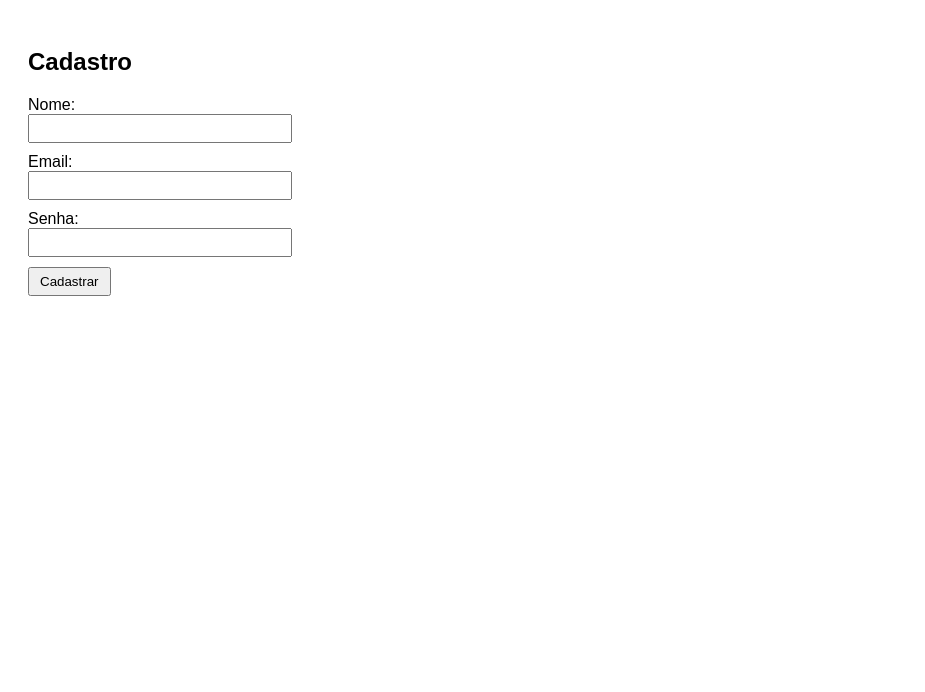
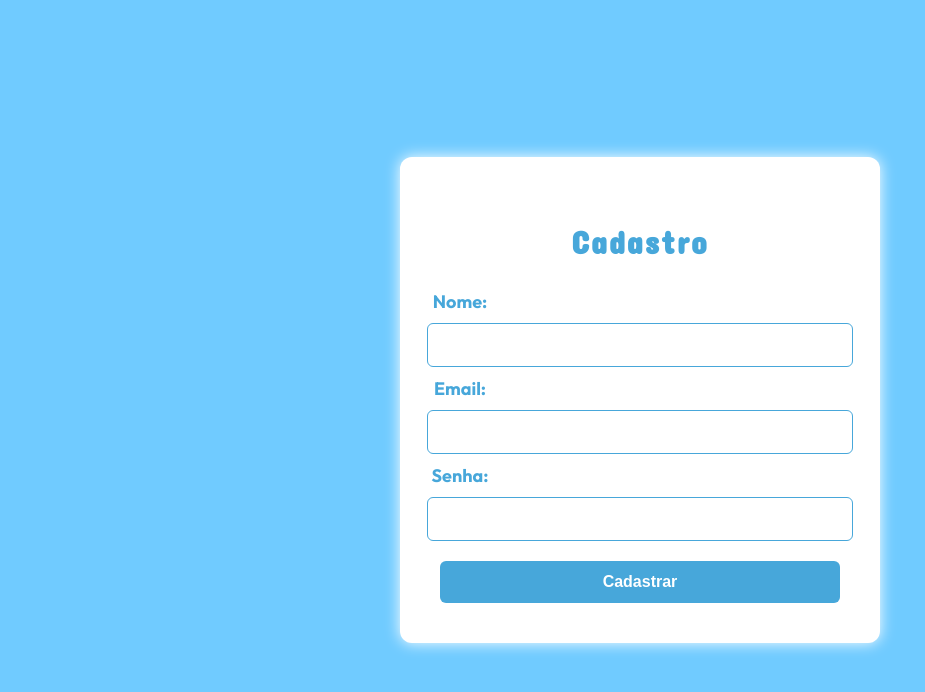
Before and after one commit to Mariae15/Hor-rios, a plain HTML site: page cadastro.html in a window 1280 px wide. Shown: the whole page, without its empty margins (0-925 px from the left). Drawn offline with Linux system fonts and the light colour scheme.

Commit message:
Add files via upload

```diff
--- a/cadastro.css
+++ b/cadastro.css
@@ -1,15 +1,90 @@
+@import url('https://fonts.googleapis.com/css2?family=Anton&family=Montserrat:wght@400;600&display=swap');
+
 body {
-    font-family: Arial;
-    padding: 20px;
+    background-color: #70cbff;
+    margin: 0;
+    font-family: "Outfit", sans-serif;
+    font-optical-sizing: auto;
+    font-weight: 700;
+    font-size: 30px;
+    font-style: normal;
+    background-size: cover;
+    color: #fff;
+    display: flex;
+    justify-content: center;
+    align-items: center;
+    height: 100vh;
 }
 
-input {
-    display: block;
-    margin-bottom: 10px;
-    padding: 5px;
-    width: 250px;
+.container {
+    background: white;
+    padding: 40px;
+    border-radius: 12px;
+    text-align: center;
+    width: 100%;
+    max-width: 400px;
+    box-shadow: 0 0 15px white;
 }
 
-button {
-    padding: 5px 10px;
+.logo {
+    font-family: 'Concert One', sans-serif;
+    font-size: 32px;
+    letter-spacing: 2px;
+    margin-bottom: 30px;
+    color: #47a7da;
 }
+
+.centro{
+    flex-direction: column;
+    display: flex;
+    justify-content: center;
+    align-items: center;
+}
+
+.login-form input {
+    width: 100%;
+    padding: 12px;
+    margin: 10px 0;
+    border: none;
+    border-radius: 6px;
+    background: white;
+    border: 1px solid #47a7da;
+    color: #47a7da;
+    font-size: 16px;
+}
+
+.login-form label{
+    color: #47a7da;
+    font-size: 18px;
+    position: relative;
+    right: 180px;
+}
+
+.login-form button{
+    width: 100%;
+    padding: 12px;
+    margin-top: 10px;
+    background-color: #47a7da;
+    border: none;
+    border-radius: 6px;
+    font-weight: bold;
+    font-size: 16px;
+    cursor: pointer;
+    transition: background 0.3s;
+    color: white;
+    justify-content: center
+}
+
+.login-form button:hover {
+   background-color: #327295;
+}
+
+.cadastro-link p{
+    color: #47a7da;
+    font-size: 15px;
+}
+
+.cadastro-link a{
+    text-decoration: none;
+    color: #2d88b9;
+}
--- a/cadastro.html
+++ b/cadastro.html
@@ -5,10 +5,16 @@
   <meta name="viewport" content="width=device-width, initial-scale=1.0"/>
   <title>Cadastro de Usuário</title>
   <link rel="stylesheet" href="cadastro.css">
+  <link rel="preconnect" href="https://fonts.googleapis.com">
+  <link rel="preconnect" href="https://fonts.gstatic.com" crossorigin>
+  <link href="https://fonts.googleapis.com/css2?family=Concert+One&family=Outfit:wght@100..900&display=swap" rel="stylesheet">
 </head>
 <body>
-  <h2>Cadastro</h2>
-  <form action="processa_cadastro.php" method="POST">
+  <div class="container">
+    <h2 class="logo">Cadastro</h2>
+    <form action="processa_cadastro.php" method="POST">
+    <div class="login-form">
+    <div class="centro">
     <label>Nome:</label>
     <input type="text" name="nome" required>
 
@@ -17,8 +23,10 @@
 
     <label>Senha:</label>
     <input type="password" name="senha" required>
+    </div>
 
-    <button type="submit">Cadastrar</button>
+    <button  type="submit">Cadastrar</button>
+    </div>
   </form>
 </body>
 </html>
--- a/style.css
+++ b/style.css
@@ -23,8 +23,8 @@
     background-color: white;
     box-shadow: 0 10px 25px rgba(255, 255, 255, 0.744);
     position: relative;
+
   }
-
 
   .caixa::before {
     content: "";
```
Also changed, not shown: index.html (+1 -1 lines), agv.png (added), 1 other file.
